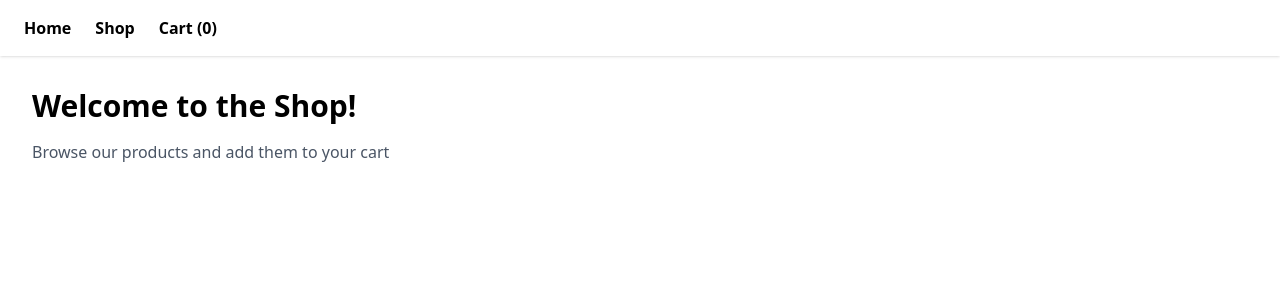
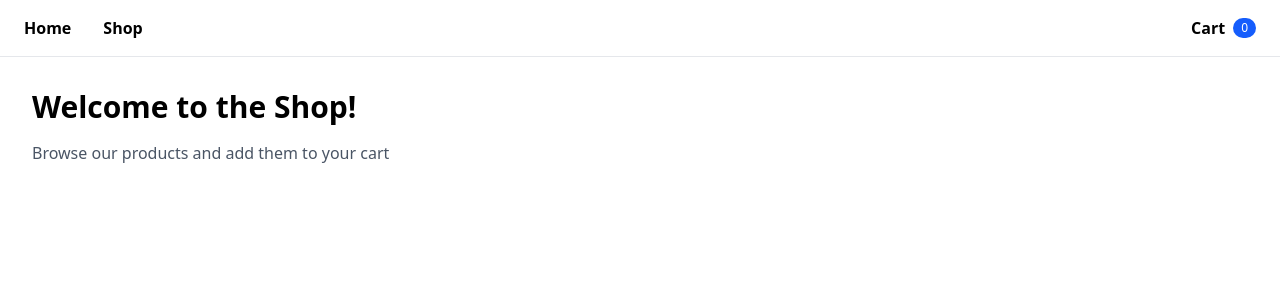
Before and after one commit to Prak005/Shopping-Cart, a React (Vite) app: page / in a window 1280 px wide. Shown: the top 300 px of the page. Built offline with nearby package versions, Linux system fonts and the light colour scheme.

Commit message:
refined ui

```diff
--- a/src/Components/Navbar.jsx
+++ b/src/Components/Navbar.jsx
@@ -1,15 +1,70 @@
-import {Link} from 'react-router-dom';
-import {useCart} from './CartContext';
+import { Link } from 'react-router-dom';
+import { useCart } from './CartContext';
 
-function Navbar(){
-    const {totalItems} = useCart();
-    return (
-        <nav className='bg-white px-6 py-4 shadow flex gap-6'>
-            <Link to='/' className='font-semibold hover:text-blue-600'>Home</Link>
-            <Link to='/shop' className='font-semibold hover:text-blue-600'>Shop</Link>
-            <Link to='/cart' className='font-semibold hover:text-blue-600'>Cart ({totalItems})</Link>
-        </nav>
-    );
+function Navbar() {
+  const { totalItems } = useCart();
+
+  return (
+    <nav
+      className="
+        sticky top-0 z-50
+        bg-white/90 backdrop-blur
+        border-b border-gray-200
+      "
+    >
+      <div className="max-w-7xl mx-auto px-6 py-4 flex items-center justify-between">
+        <div className="flex items-center gap-8">
+          <Link
+            to="/"
+            className="
+              font-semibold relative
+              after:absolute after:left-0 after:-bottom-1
+              after:h-[2px] after:w-0
+              after:bg-blue-600
+              after:transition-all
+              hover:after:w-full
+            "
+          >
+            Home
+          </Link>
+
+          <Link
+            to="/shop"
+            className="
+              font-semibold relative
+              after:absolute after:left-0 after:-bottom-1
+              after:h-[2px] after:w-0
+              after:bg-blue-600
+              after:transition-all
+              hover:after:w-full
+            "
+          >
+            Shop
+          </Link>
+        </div>
+
+        <Link
+          to="/cart"
+          className="
+            font-semibold flex items-center gap-2
+            hover:text-blue-600 transition-colors
+          "
+        >
+          Cart
+          <span
+            className="
+              bg-blue-600 text-white
+              text-xs font-medium
+              px-2 py-0.5 rounded-full
+              min-w-[20px] text-center
+            "
+          >
+            {totalItems}
+          </span>
+        </Link>
+      </div>
+    </nav>
+  );
 }
 
 export default Navbar;
```
